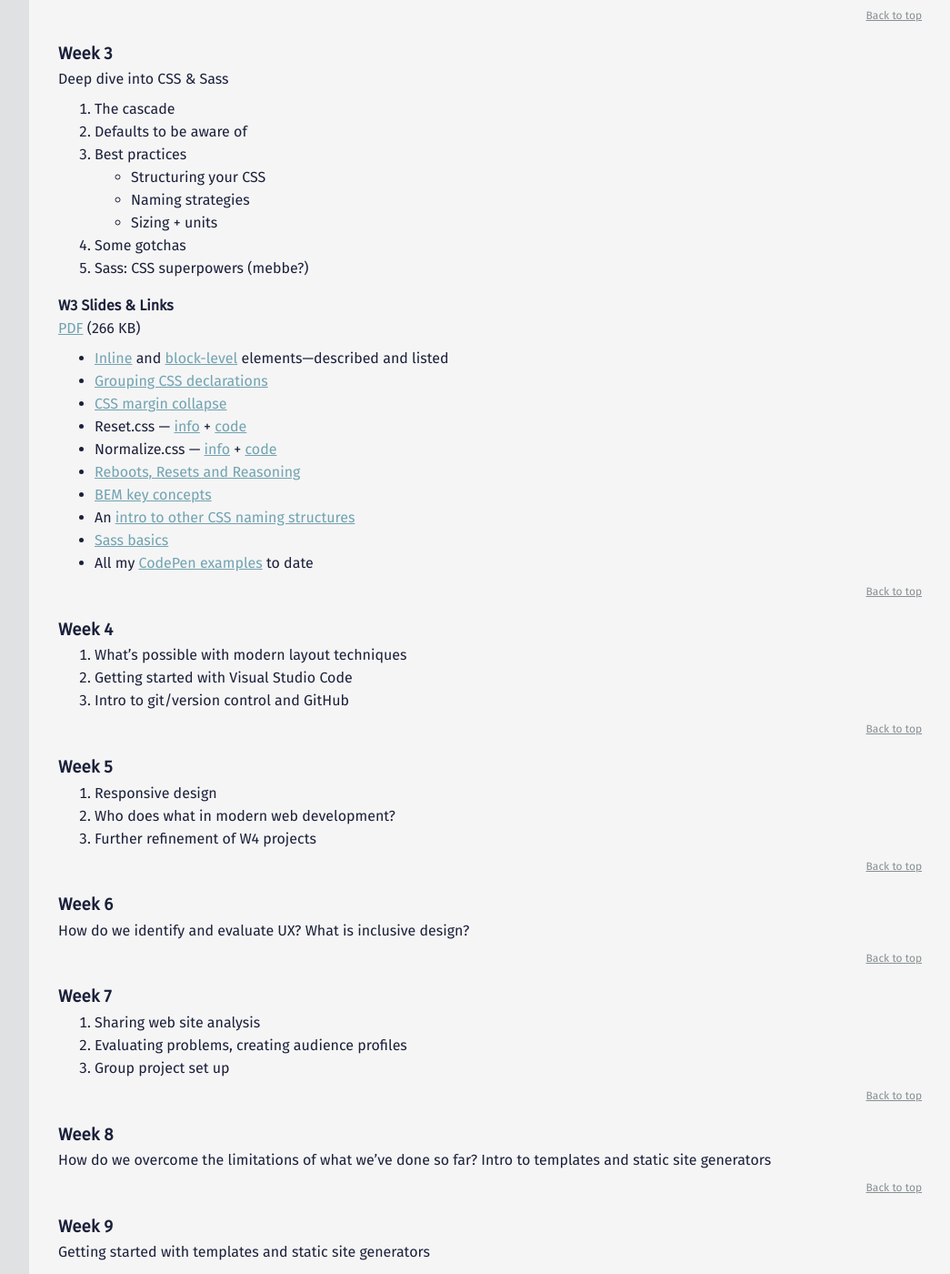
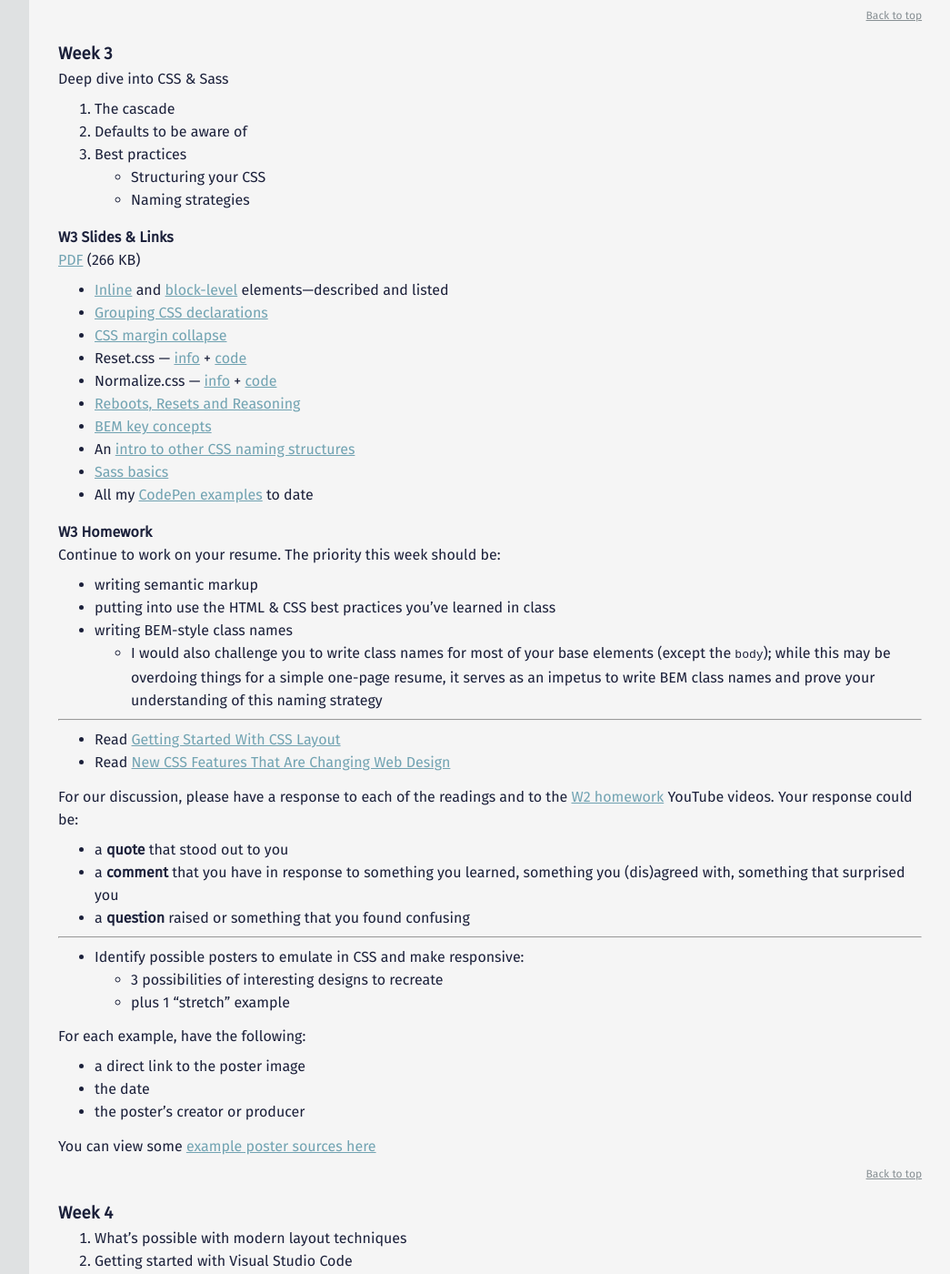
Before and after one commit to mica-web/mica-web.github.io, a Jekyll site: the page built from index.md, in a window 1280 px wide and 1400 px high, scrolled down 2647 px. Shown: the whole window at 91% size, without its empty margins (224-1269 px from the left). Built offline with Jekyll 4.4.1, drawn with Linux system fonts in a browser that asks for light colours.

Commit message:
Updated W3 homework and slides
Added poster links

```diff
--- a/_includes/gd-431/w03.md
+++ b/_includes/gd-431/w03.md
@@ -5,10 +5,6 @@
 1. Best practices
   - Structuring your CSS
   - Naming strategies
-  - Sizing + units
-1. Some gotchas
-1. Sass: CSS superpowers (mebbe?)
-
 
 #### W3 Slides & Links
 [PDF](files/w03-css-best-practices.min.pdf){:target="_blank"} (266 KB)
@@ -25,12 +21,32 @@
 - [Sass basics](https://sass-lang.com/guide)
 - All my [CodePen examples](https://codepen.io/collection/AaWBNz/) to date
 
-<!--
 #### W3 Homework
+Continue to work on your resume. The priority this week should be:
+- writing semantic markup
+- putting into use the HTML & CSS best practices you've learned in class
+- writing BEM-style class names
+  - I would also challenge you to write class names for most of your base elements (except the `body`); while this may be overdoing things for a simple one-page resume, it serves as an impetus to write BEM class names and prove your understanding of this naming strategy
+
+---
+
 - Read [Getting Started With CSS Layout](https://www.smashingmagazine.com/2018/05/guide-css-layout/)
 - Read [New CSS Features That Are Changing Web Design](https://www.smashingmagazine.com/2018/05/future-of-web-design/)
-- Identify possible posters to emulate in CSS and make responsive:
-  - Some links to poster repos will be shared in the Slack
+
+For our discussion, please have a response to each of the readings and to the [W2 homework](#w2-homework) YouTube videos. Your response could be:
+- a **quote** that stood out to you
+- a **comment** that you have in response to something you learned, something you (dis)agreed with, something that surprised you
+- a **question** raised or something that you found confusing
+
+---
+
+* Identify possible posters to emulate in CSS and make responsive:
   - 3 possibilities of interesting designs to recreate
   - plus 1 "stretch" example
-  - For each example, have the following: a direct link to the poster image, the date and creator or producer -->
+
+For each example, have the following:
+- a direct link to the poster image
+- the date
+- the poster's creator or producer
+
+You can view some [example poster sources here]({{ site.baseurl }}{% link gd-431/posters.md %})
```
Also changed, not shown: gd-431/posters.md (added, +23 -0 lines), 2 other files.
